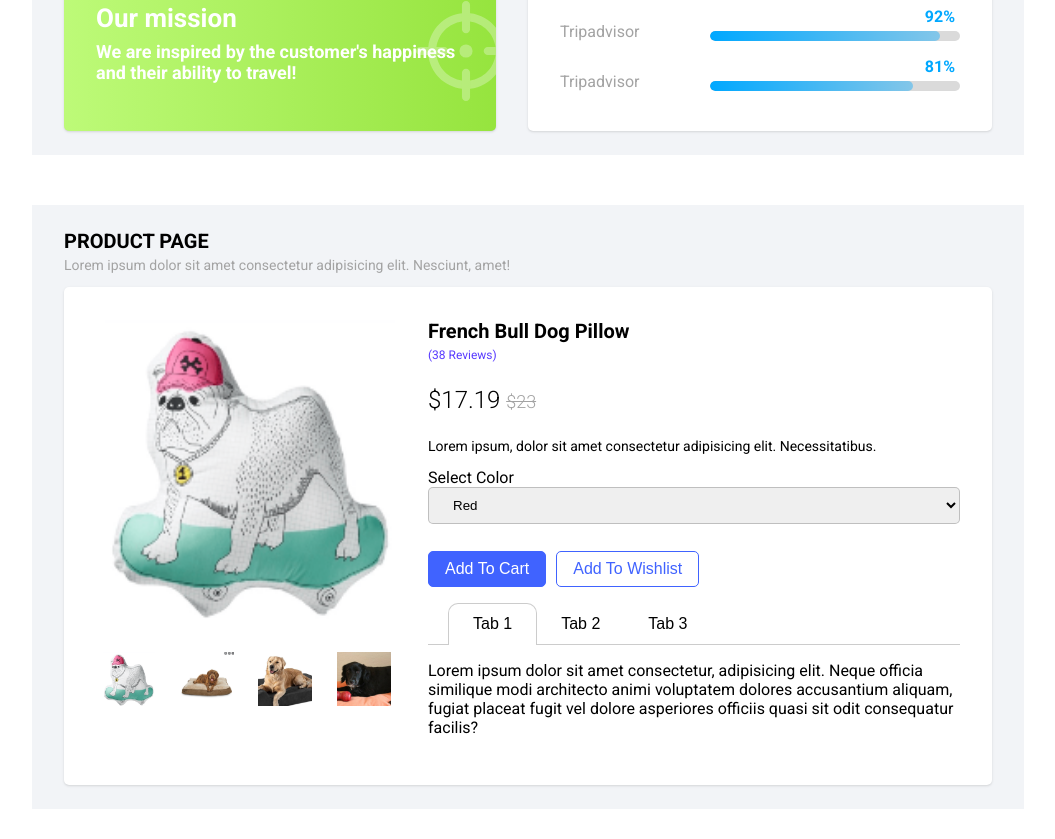
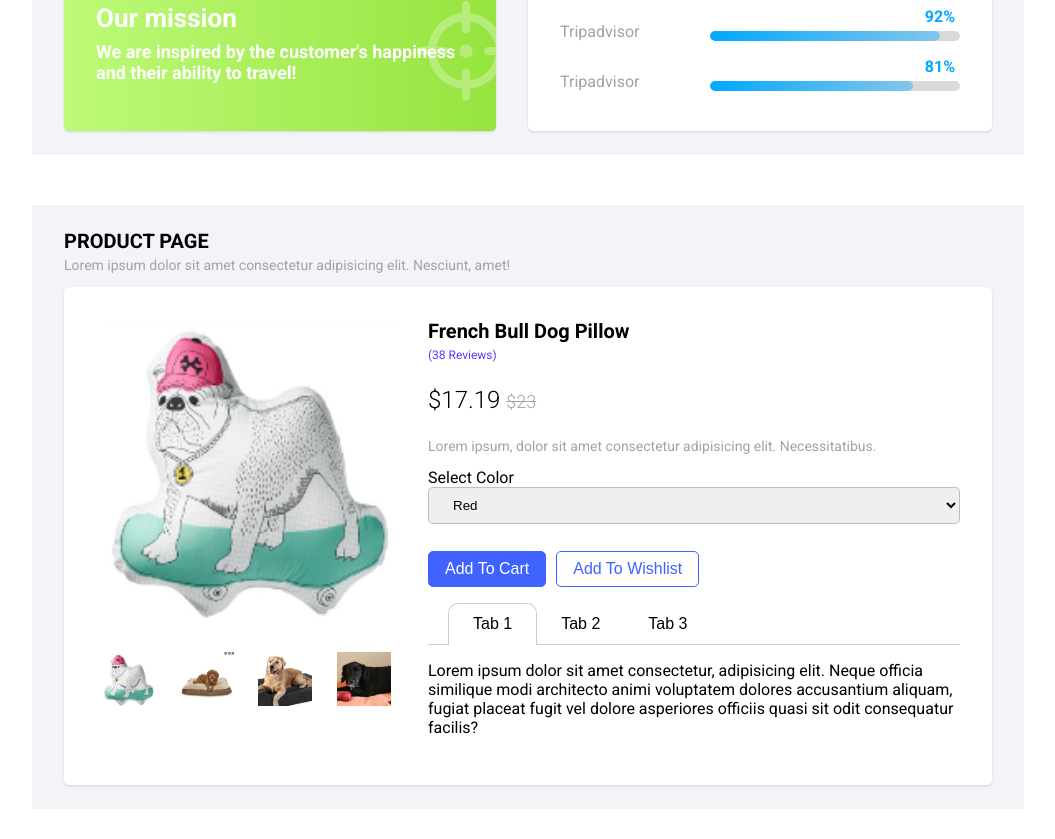
Before and after one commit to saalikimtiaz2/booking-dashboard, a React (Create React App) app: page / in a window 1280 px wide. Shown: the part 836-1675 px from the top of the page, without its empty margins (112-1167 px from the left). Built offline with nearby package versions, Linux system fonts and the light colour scheme.

Commit message:
product detail text color changed

```diff
--- a/src/pages/Dashboard/style.module.scss
+++ b/src/pages/Dashboard/style.module.scss
@@ -215,6 +215,7 @@
   font-size: 14px;
   margin: 0.5em 0;
   margin-bottom: 1em;
+  color: $subtitleColor;
 }
 .tabPan {
   padding: 1em 0;
```
